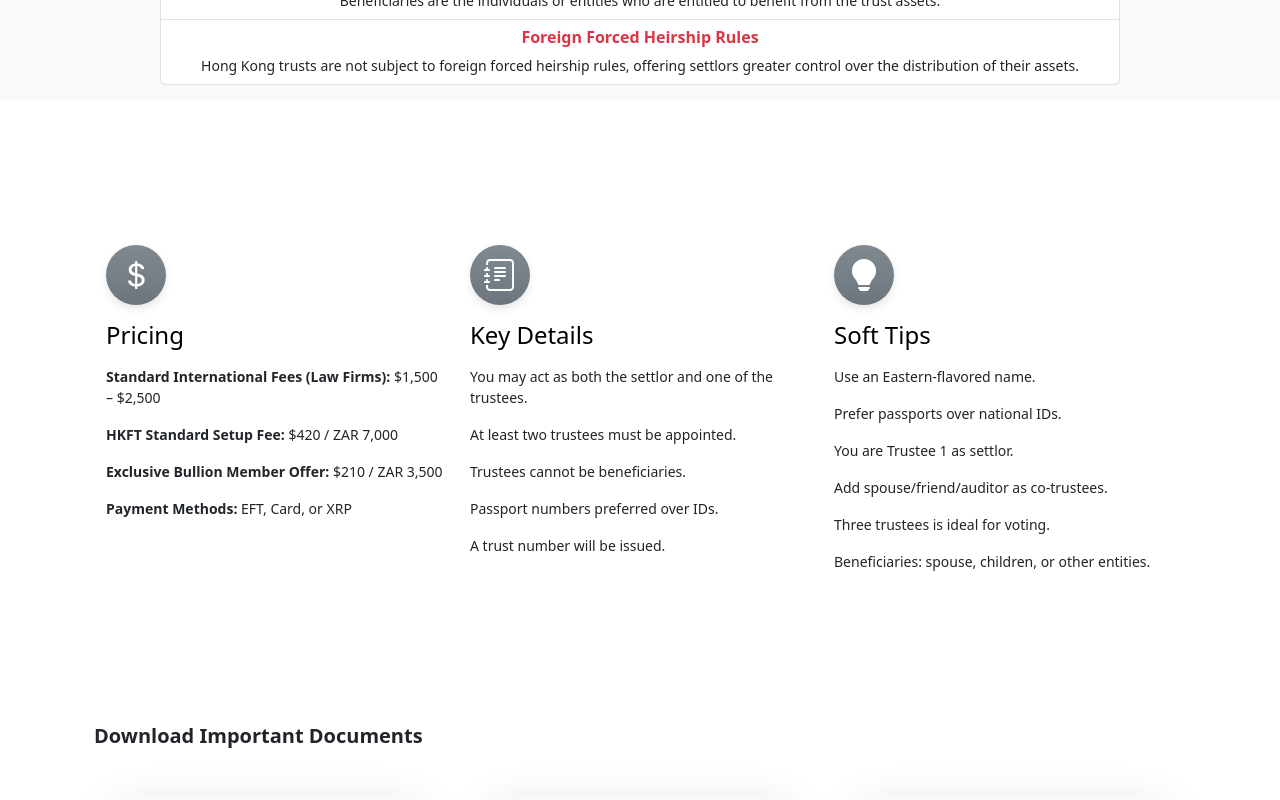
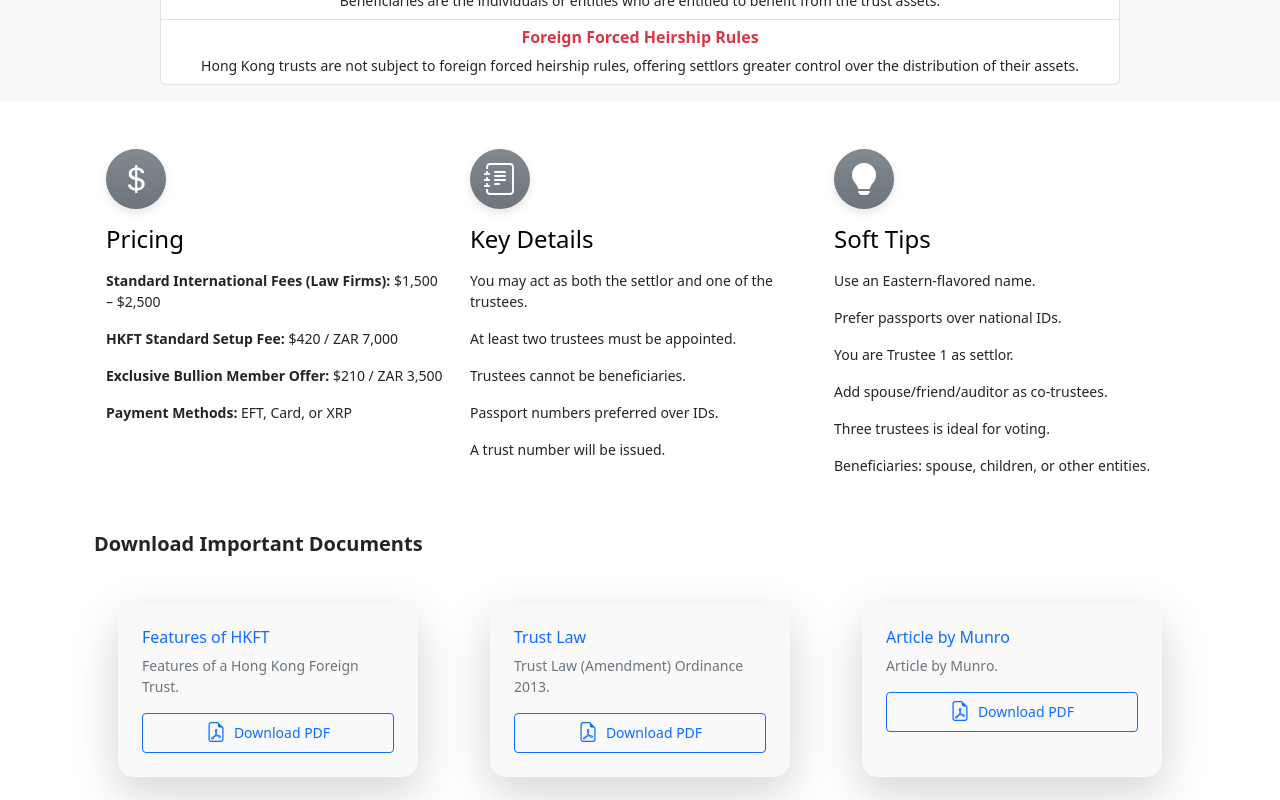
Before and after one commit to WhitelightningDev/hongkongtrust, an Angular app: page / in a window 1280 px wide. Shown: the part 1780-2580 px from the top of the page. Built offline with nearby package versions, Linux system fonts and the light colour scheme.

Commit message:
`Removed px-5 from container and py-5 from row, and removed px-4 from container in welcomepage.html`

```diff
--- a/src/app/pages/welcomepage/welcomepage.html
+++ b/src/app/pages/welcomepage/welcomepage.html
@@ -160,9 +160,9 @@
   <!-- Include Bootstrap Icons (CDN) in your index.html head if not already -->
   <link href="https://cdn.jsdelivr.net/npm/bootstrap-icons@1.10.5/font/bootstrap-icons.css" rel="stylesheet">
 
-  <div class="container px-4 py-5" id="featured-3">
+  <div class="container px-4" id="featured-3">
 
-    <div class="row g-4 py-5 row-cols-1 row-cols-lg-3">
+    <div class="row g-4 row-cols-1 row-cols-lg-3">
       <!-- Column 1: Pricing -->
       <!-- Column: Pricing -->
       <div class="feature col">
```
